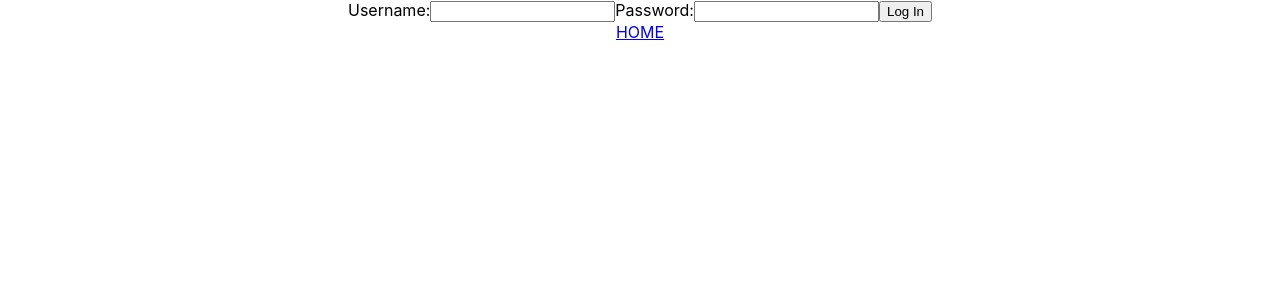
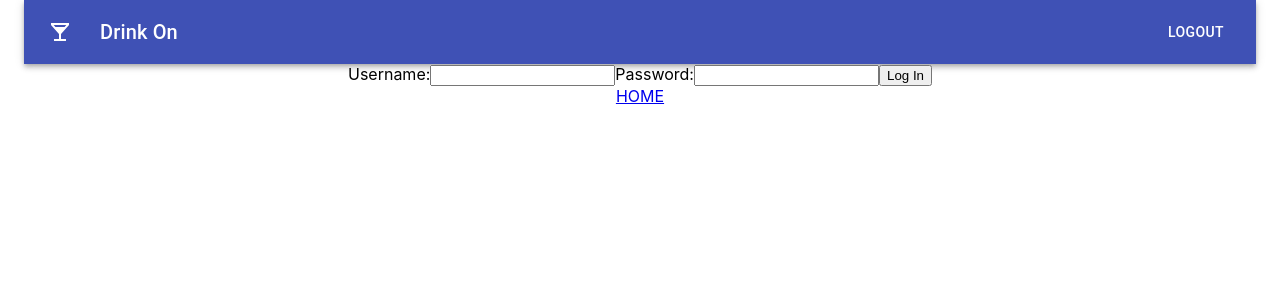
Before and after one commit to mmtakeuchi/drink-on-client, a React (Create React App) app: page /login in a window 1280 px wide. Shown: the top 300 px of the page. Built offline with nearby package versions, Linux system fonts and the light colour scheme.

Commit message:
create navbar from material ui

```diff
--- a/package.json
+++ b/package.json
@@ -3,6 +3,8 @@
   "version": "0.1.0",
   "private": true,
   "dependencies": {
+    "@material-ui/core": "^4.11.3",
+    "@material-ui/icons": "^4.11.2",
     "@testing-library/jest-dom": "^5.11.9",
     "@testing-library/react": "^11.2.5",
     "@testing-library/user-event": "^12.7.3",
--- a/src/App.js
+++ b/src/App.js
@@ -3,10 +3,12 @@ import "./App.css";
 import { BrowserRouter, Route, Switch } from "react-router-dom";
 import { connect } from "react-redux";
 import { autoLoginUser } from "./actions/userActions";
+import NavBar from "./components/NavBar";
 import Home from "./components/Home";
 import SignUp from "./components/SignUp";
 import Login from "./components/Login";
 import CocktailsContainer from "./containers/CocktailsContainer";
+import Container from "@material-ui/core/Container";
 
 class App extends Component {
   componentDidMount() {
@@ -17,6 +19,8 @@ class App extends Component {
     console.log(this);
     return (
       <BrowserRouter>
+        <Container maxWidth="xl">
+          <NavBar />
           <div className="App">
             <Switch>
               <Route exact path="/" component={Home} />
@@ -29,6 +33,7 @@ class App extends Component {
               />
             </Switch>
           </div>
+        </Container>
       </BrowserRouter>
     );
   }
--- a/src/actions/userActions.js
+++ b/src/actions/userActions.js
@@ -79,9 +79,9 @@ export function autoLoginUser() {
   };
 }
 
-export function logout(userInfo) {
+export function logoutUser(userInfo) {
   return (dispatch) => {
     localStorage.removeItem("token");
-    return dispatch({ type: "LOGOUT", payload: userInfo });
+    return dispatch({ type: "LOGOUT_USER", payload: userInfo });
   };
 }
--- a/src/components/NavBar.js
+++ b/src/components/NavBar.js
@@ -0,0 +1,85 @@
+import React from "react";
+import { connect } from "react-redux";
+import { logoutUser } from "../actions/userActions.js";
+import { NavLink } from "react-router-dom";
+import { makeStyles } from "@material-ui/core/styles";
+import AppBar from "@material-ui/core/AppBar";
+import Toolbar from "@material-ui/core/Toolbar";
+import Typography from "@material-ui/core/Typography";
+import Button from "@material-ui/core/Button";
+import IconButton from "@material-ui/core/IconButton";
+import LocalBarIcon from "@material-ui/icons/LocalBar";
+
+const useStyles = makeStyles((theme) => ({
+  root: {
+    flexGrow: 1,
+  },
+  drinkButton: {
+    textDecoration: "none",
+  },
+  title: {
+    flexGrow: 1,
+  },
+  link: {
+    marginLeft: theme.spacing(2),
+    textDecoration: "none",
+    color: "inherit",
+  },
+}));
+
+const NavBar = (props) => {
+  const classes = useStyles();
+
+  console.log(props);
+  return (
+    <div className={classes.root}>
+      <AppBar position="static">
+        <Toolbar>
+          <NavLink to="/">
+            <IconButton
+              className={classes.drinkButton}
+              edge="start"
+              size="medium"
+              style={{ color: "#fff" }}
+              aria-label="drink"
+            >
+              <LocalBarIcon className={classes.drinkButton} />
+            </IconButton>
+          </NavLink>
+
+          <Typography variant="h6" className={classes.title}>
+            <NavLink to="/cocktails" className={classes.link}>
+              Drink On
+            </NavLink>
+          </Typography>
+          {!props.user ? (
+            <>
+              <NavLink to="/signup" className={classes.link}>
+                Sign Up
+              </NavLink>
+              <NavLink to="/login" className={classes.link}>
+                Login
+              </NavLink>
+            </>
+          ) : (
+            <>
+              <Button onClick={props.logoutUser} className={classes.link}>
+                Logout
+              </Button>
+            </>
+          )}
+        </Toolbar>
+      </AppBar>
+    </div>
+  );
+};
+
+const mapStateToProps = (state) => ({
+  user: state.user.user,
+});
+
+const mapDispatchToProps = (dispatch) => ({
+  logoutUser: () => dispatch(logoutUser()),
+});
+
+export default connect(mapStateToProps, mapDispatchToProps)(NavBar);
```
Also changed, not shown: 1 other file (tests, documents, lock files or other folders). Lines whose indentation alone changed are shown as unchanged.
